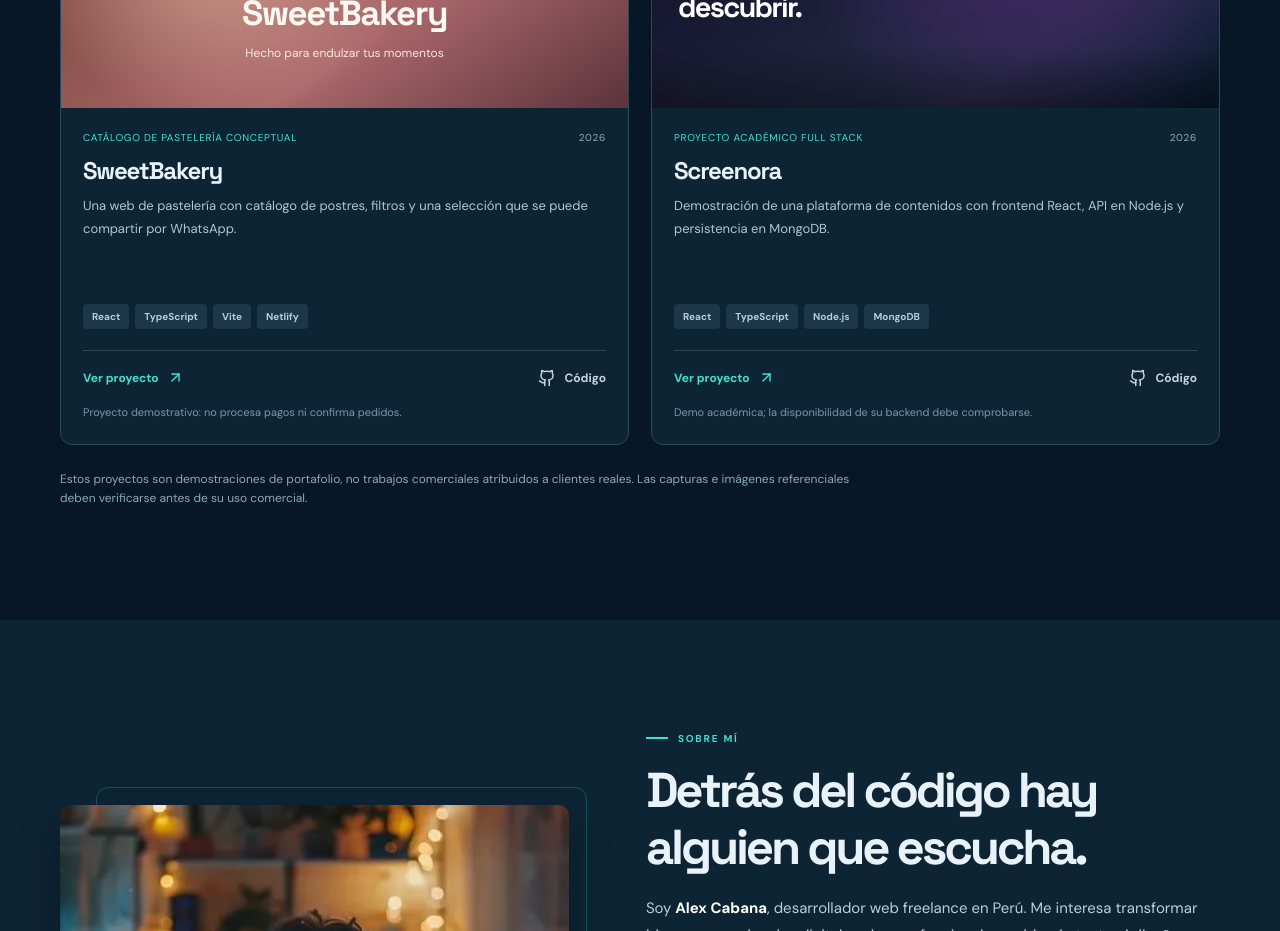
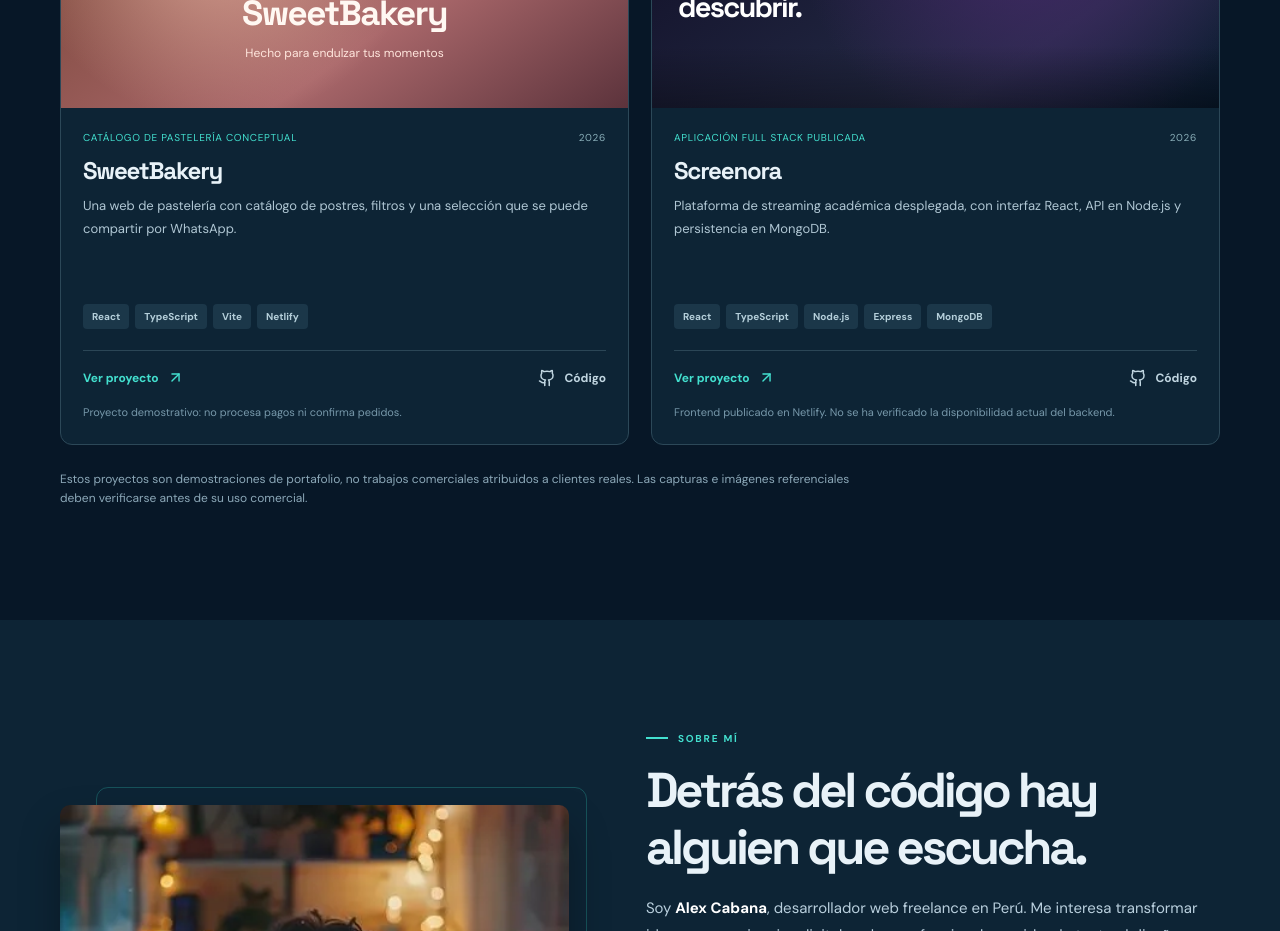
Before and after one commit to AlemXY/portfolio-freelance, a React (Vite) app: page / in a window 1280 px wide. Shown: the part 2720-3651 px from the top of the page. Built offline with nearby package versions, Linux system fonts and the light colour scheme.

Commit message:
Present Screenora as deployed academic full-stack project without overstating backend status

```diff
--- a/src/data/site.ts
+++ b/src/data/site.ts
@@ -116,15 +116,15 @@ export const projects: Project[] = [
   },
   {
     name: "Screenora",
-    type: "Proyecto académico full stack",
+    type: "Aplicación full stack publicada",
     year: "2026",
     description:
-      "Demostración de una plataforma de contenidos con frontend React, API en Node.js y persistencia en MongoDB.",
-    tags: ["React", "TypeScript", "Node.js", "MongoDB"],
+      "Plataforma de streaming académica desplegada, con interfaz React, API en Node.js y persistencia en MongoDB.",
+    tags: ["React", "TypeScript", "Node.js", "Express", "MongoDB"],
     visual: "screenora",
     demo: "https://screenora.netlify.app/",
     repository: "https://github.com/AlemXY/screenora-backend",
-    note: "Demo académica; la disponibilidad de su backend debe comprobarse.",
+    note: "Frontend publicado en Netlify. No se ha verificado la disponibilidad actual del backend.",
   },
 ];
 
```
